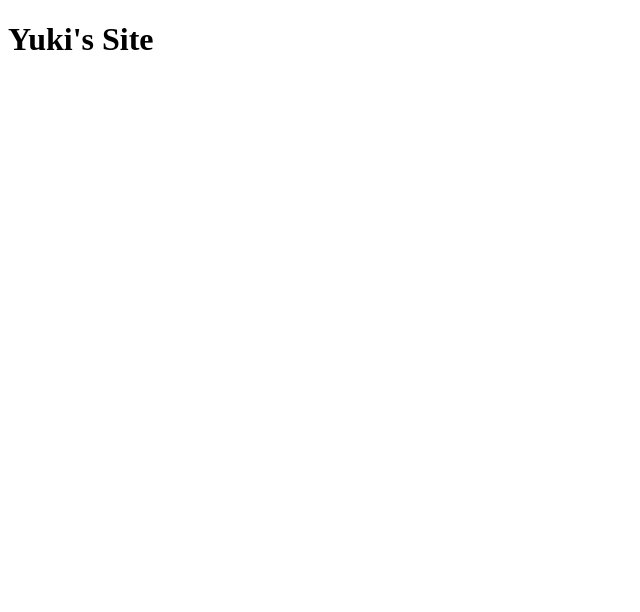
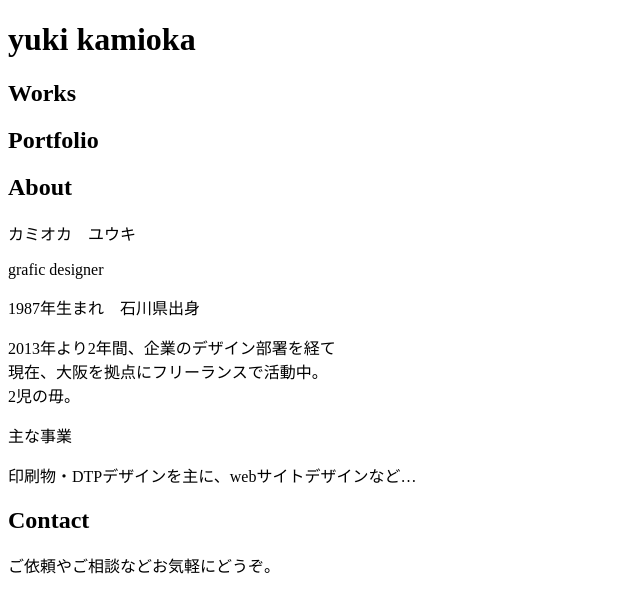
Before and after one commit to ryukam10k/yuki_hp, a plain HTML site: page index.html in a window 1280 px wide. Shown: the whole page, without its empty margins (0-640 px from the left). Drawn offline with Linux system fonts and the light colour scheme.

Commit message:
見出しと文字のみ

```diff
--- a/index.html
+++ b/index.html
@@ -10,8 +10,31 @@
 
 <body>
     <div>
-        <h1>Yuki's Site</h1>
+        <h1>yuki kamioka</h1>
     </div>
+
+    <section>
+        <h2>Works</h2>
+    </section>
+
+    <section>
+        <h2>Portfolio</h2>
+    </section>
+
+    <section>
+        <h2>About</h2>
+        <p>カミオカ　ユウキ</p>
+        <p>grafic designer</p>
+        <p>1987年生まれ　石川県出身</p>
+        <p>2013年より2年間、企業のデザイン部署を経て<br>現在、大阪を拠点にフリーランスで活動中。<br>2児の毋。</p>
+        <p>主な事業</p>
+        <p>印刷物・DTPデザインを主に、webサイトデザインなど…</p>
+    </section>
+
+    <section>
+        <h2>Contact</h2>
+        <p>ご依頼やご相談などお気軽にどうぞ。</p>
+    </section>
 </body>
 
 </html>
```
